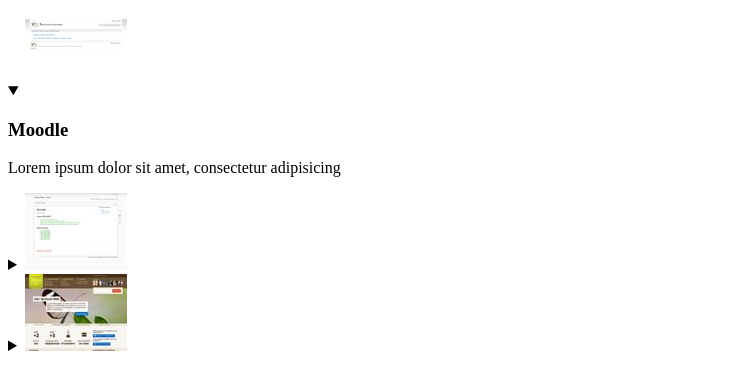
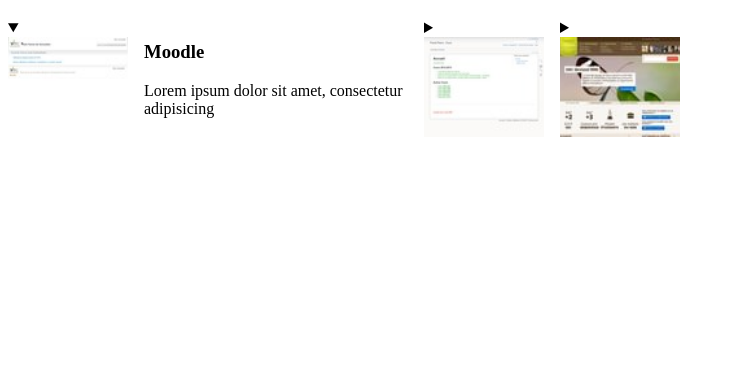
Before and after one commit to MMI-NFC-2026/sae105-r112-tp4-mathis-m25, a plain HTML site: page index.html in a window 1280 px wide. Shown: the part 61-450 px from the top of the page, without its empty margins (0-735 px from the left). Drawn offline with Linux system fonts and the light colour scheme.

Commit message:
compléter le css

```diff
--- a/src/css/components/accordeon.css
+++ b/src/css/components/accordeon.css
@@ -1,3 +1,38 @@
 /**
 * Accordeon
 */
+
+.accordeon {
+    display: flex;
+    align-items: center;
+    justify-content: flex-start;
+    gap: 1rem;
+}
+
+details {
+  /* fermé et ouvert */
+  display: flex;
+  align-items: center;
+  flex: 0 0 120px;
+  gap: 1rem;
+  min-width: 0;
+  overflow: hidden;
+  transition: flex-basis 0.6s ease;
+}
+
+details[open] {
+  /* ouvert */
+  flex-basis: 400px;
+}
+
+summary {
+    cursor: pointer;
+    flex-shrink: 0;
+}
+
+summary img {
+    display: block;
+    width: 120px;
+    height: 100px;
+    object-fit: cover;
+}
```
Also changed, not shown: 1 other file.
